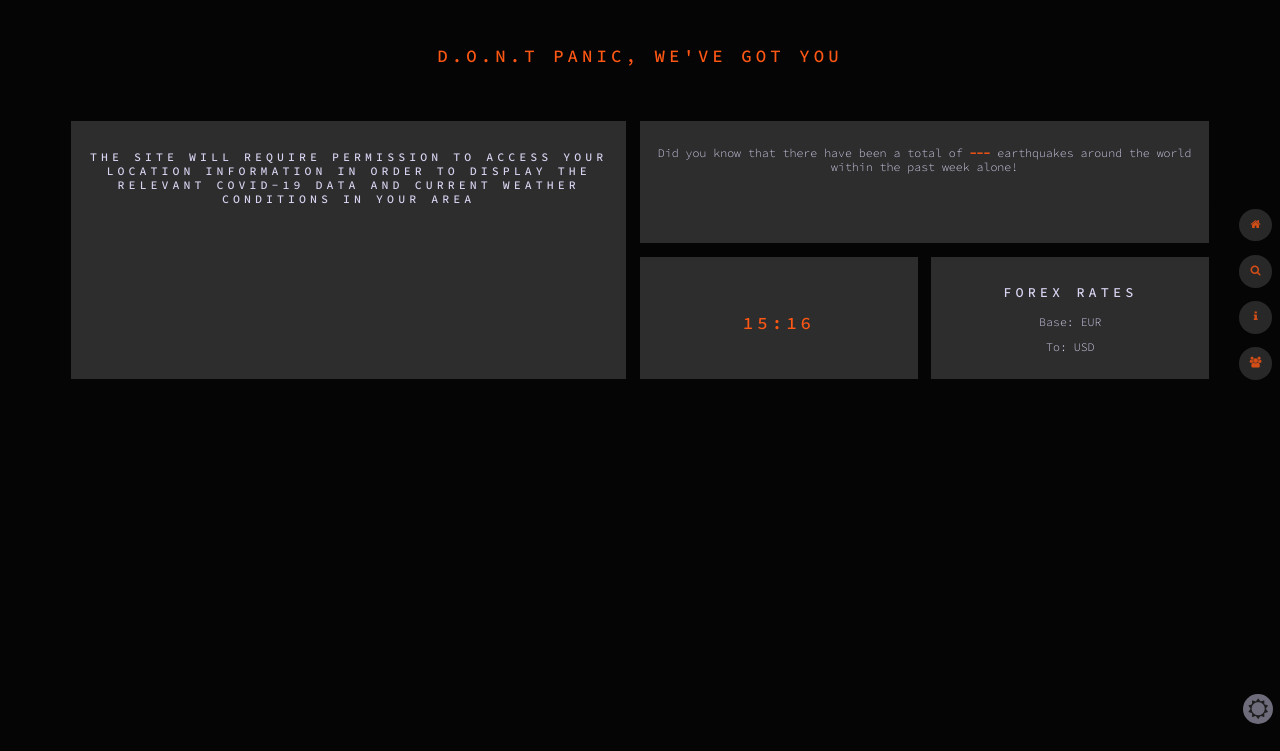
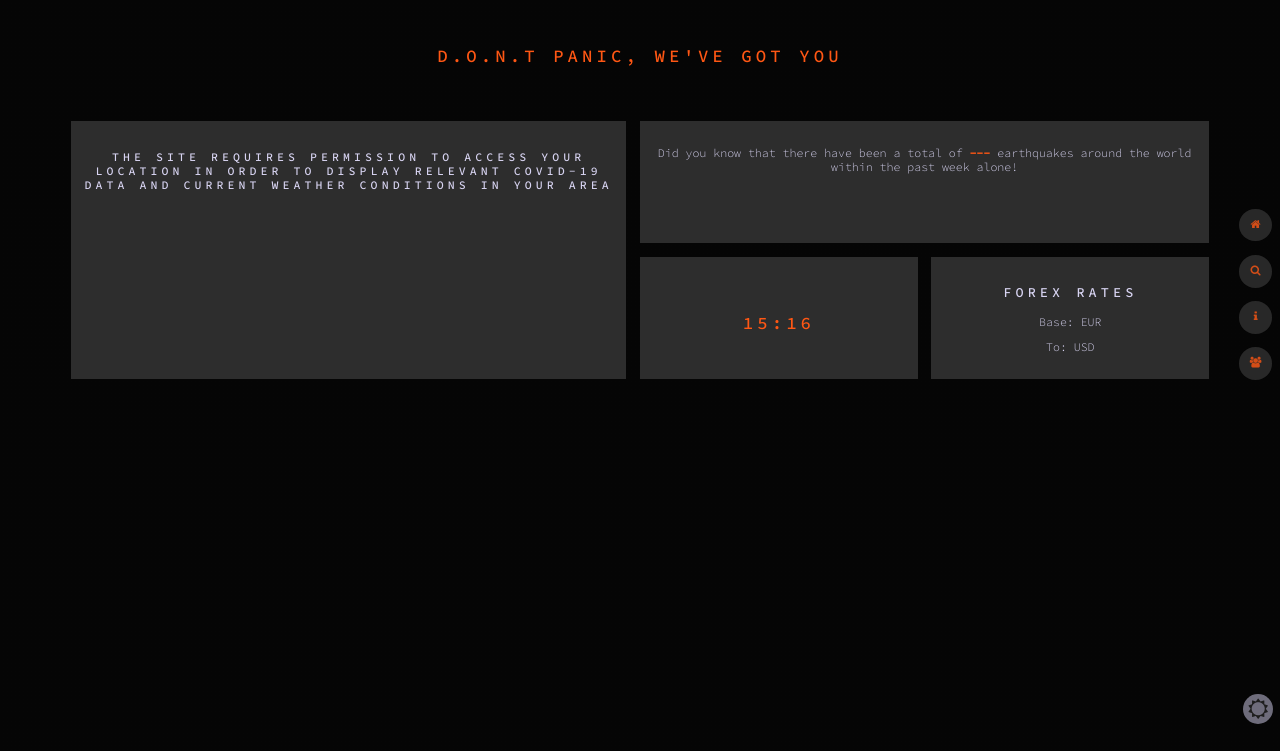
Before and after one commit to MachidoTheKid/D.O.N.T-Website, a plain HTML site: page index.html in a window 1280 px wide. Shown: the part 49-800 px from the top of the page. Drawn offline with nearby package versions, Linux system fonts and the light colour scheme; some packages are replaced by stand-ins of ours; no server answers.

Commit message:
A comma, and a few edits

```diff
--- a/index.html
+++ b/index.html
@@ -61,9 +61,8 @@
                         <div class="front-face">
                             <div>
                                 <h4>
-                                    The site will require permission to access your location information in order to
-                                    display the
-                                    relevant COVID-19 data and current weather conditions in your area
+                                    The site requires permission to access your location in order to
+                                    display relevant COVID-19 data and current weather conditions in your area
                                 </h4>
                             </div>
                         </div>
@@ -213,7 +212,7 @@
 
                     <p class="card-1">
                         22 year old Kenyan studying Computer Science ath the African Leadership University, Mauritius.
-                        Obsessively passionate about Music. Also very intrigued by anything concerning, Psychology, Visual Art or
+                        Obsessively passionate about Music. Also very intrigued by anything Psychology, Visual Art or
                         Programming.
                     </p>
                 </div>
```
